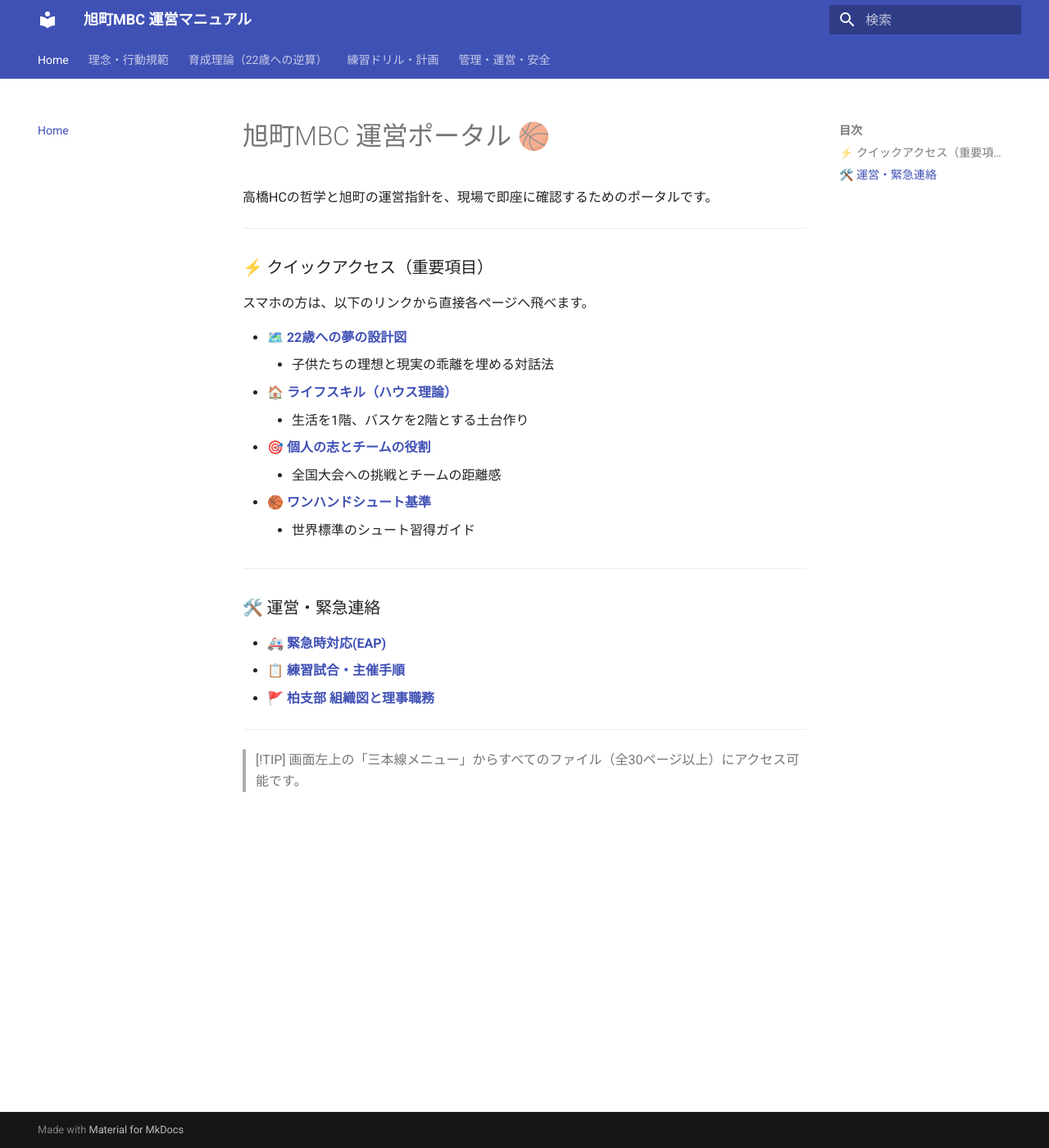
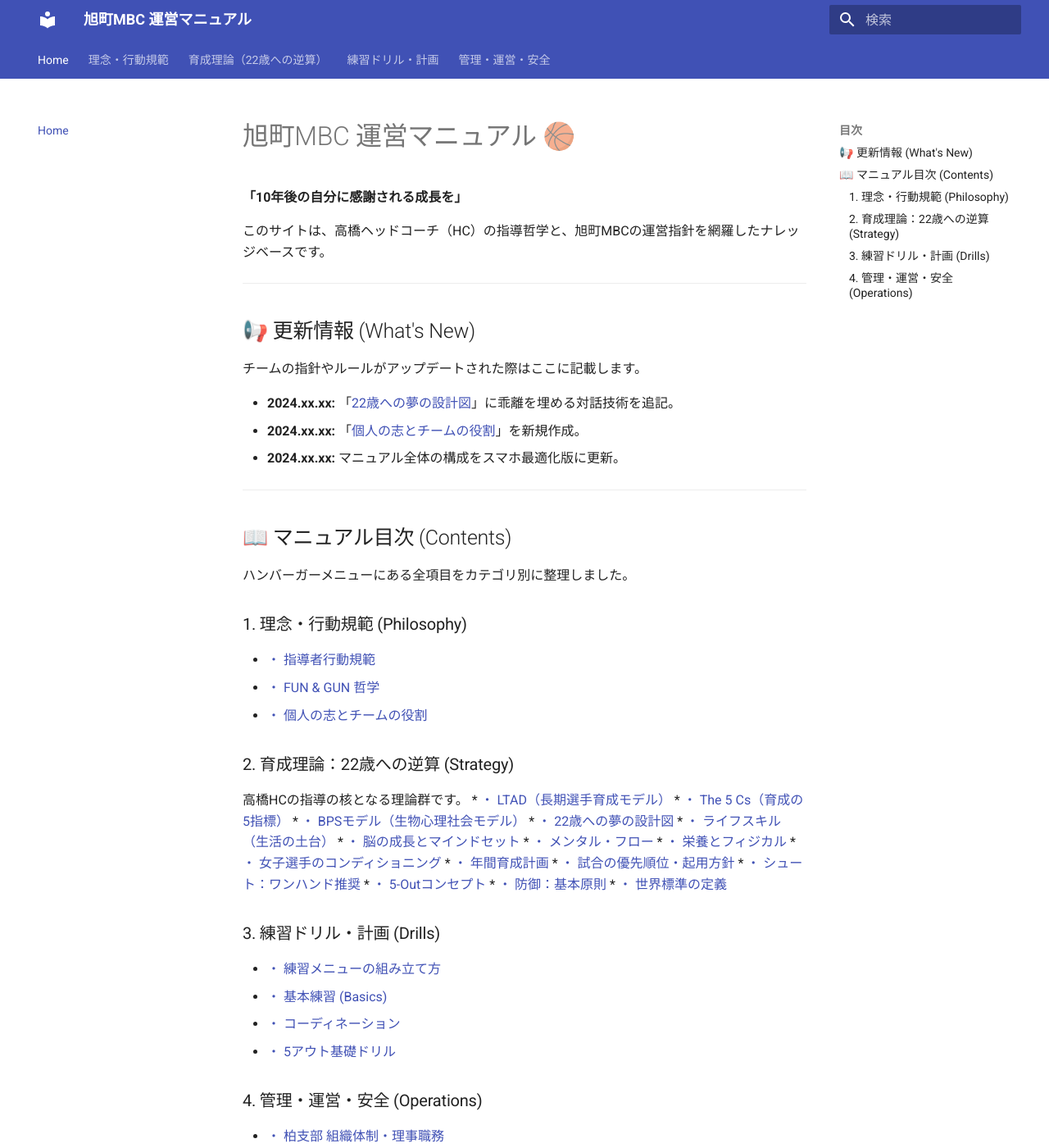
Before and after one commit to kawaiikumichan/asahicho-minibus-ops, an MkDocs documentation site: the page built from docs/index.md, in a window 1280 px wide and 1400 px high. Shown: the whole window at 82% size. Built offline with MkDocs 1.6.1 and Material for MkDocs 9.7.7, drawn with Linux system fonts in a browser that asks for light colours; some of the changed text lies outside the part shown.

Commit message:
Update index.md

```diff
--- a/docs/index.md
+++ b/docs/index.md
@@ -1,28 +1,65 @@
-# 旭町MBC 運営ポータル 🏀
+# 旭町MBC 運営マニュアル 🏀
 
-高橋HCの哲学と旭町の運営指針を、現場で即座に確認するためのポータルです。
+**「10年後の自分に感謝される成長を」**
+
+このサイトは、高橋ヘッドコーチ（HC）の指導哲学と、旭町MBCの運営指針を網羅したナレッジベースです。
 
 ---
 
-### ⚡️ クイックアクセス（重要項目）
-スマホの方は、以下のリンクから直接各ページへ飛べます。
+## 📢 更新情報 (What's New)
+チームの指針やルールがアップデートされた際はここに記載します。
 
-* 🗺️ **[22歳への夢の設計図](01_Coaching_Logics/dream_blueprint.md)**
-    * 子供たちの理想と現実の乖離を埋める対話法
-* 🏠 **[ライフスキル（ハウス理論）](01_Coaching_Logics/life_skills.md)**
-    * 生活を1階、バスケを2階とする土台作り
-* 🎯 **[個人の志とチームの役割](01_Coaching_Logics/individual_goals.md)**
-    * 全国大会への挑戦とチームの距離感
-* 🏀 **[ワンハンドシュート基準](01_Coaching_Logics/shooting_standard.md)**
-    * 世界標準のシュート習得ガイド
+* **2024.xx.xx:** 「[22歳への夢の設計図](01_Coaching_Logics/dream_blueprint.md)」に乖離を埋める対話技術を追記。
+* **2024.xx.xx:** 「[個人の志とチームの役割](01_Coaching_Logics/individual_goals.md)」を新規作成。
+* **2024.xx.xx:** マニュアル全体の構成をスマホ最適化版に更新。
 
 ---
 
-### 🛠️ 運営・緊急連絡
-* 🚑 **[緊急時対応(EAP)](03_Operations/eap.md)**
-* 📋 **[練習試合・主催手順](03_Operations/hosting_practice_match.md)**
-* 🚩 **[柏支部 組織図と理事職務](03_Operations/organization.md)**
+## 📖 マニュアル目次 (Contents)
+ハンバーガーメニューにある全項目をカテゴリ別に整理しました。
+
+### 1. 理念・行動規範 (Philosophy)
+* [・ 指導者行動規範](00_Philosophy/coaching_code.md)
+* [・ FUN & GUN 哲学](00_Philosophy/fun_and_gun.md)
+* [・ 個人の志とチームの役割](01_Coaching_Logics/individual_goals.md)
+
+### 2. 育成理論：22歳への逆算 (Strategy)
+高橋HCの指導の核となる理論群です。
+* [・ LTAD（長期選手育成モデル）](01_Coaching_Logics/ltad.md)
+* [・ The 5 Cs（育成の5指標）](01_Coaching_Logics/5cs.md)
+* [・ BPSモデル（生物心理社会モデル）](01_Coaching_Logics/bps_model.md)
+* [・ 22歳への夢の設計図](01_Coaching_Logics/dream_blueprint.md)
+* [・ ライフスキル（生活の土台）](01_Coaching_Logics/life_skills.md)
+* [・ 脳の成長とマインドセット](01_Coaching_Logics/growth_mindset.md)
+* [・ メンタル・フロー](01_Coaching_Logics/mental_flow.md)
+* [・ 栄養とフィジカル](01_Coaching_Logics/nutrition.md)
+* [・ 女子選手のコンディショニング](01_Coaching_Logics/female_athlete.md)
+* [・ 年間育成計画](01_Coaching_Logics/annual_plan.md)
+* [・ 試合の優先順位・起用方針](01_Coaching_Logics/game_policy.md)
+* [・ シュート：ワンハンド推奨](01_Coaching_Logics/shooting_standard.md)
+* [・ 5-Outコンセプト](01_Coaching_Logics/5out.md)
+* [・ 防御：基本原則](01_Coaching_Logics/defense_basic.md)
+* [・ 世界標準の定義](01_Coaching_Logics/world_standards.md)
+
+### 3. 練習ドリル・計画 (Drills)
+* [・ 練習メニューの組み立て方](02_Training_Drills/practice_planning.md)
+* [・ 基本練習 (Basics)](02_Training_Drills/basics.md)
+* [・ コーディネーション](02_Training_Drills/coordination.md)
+* [・ 5アウト基礎ドリル](02_Training_Drills/5out_basics.md)
+
+### 4. 管理・運営・安全 (Operations)
+* [・ 柏支部 組織体制・理事職務](03_Operations/organization.md)
+* [・ 緊急時対応(EAP)](03_Operations/eap.md)
+* [・ 保護者ガイドライン](03_Operations/parents_guide.md)
+* [・ チームルール（選手）](03_Operations/team_rules_player.md)
+* [・ チームルール（保護者）](03_Operations/team_rules_parent.md)
+* [・ 練習試合 主催手順](03_Operations/hosting_practice_match.md)
+* [・ 大会協力業務](03_Operations/tournament_duty.md)
+* [・ 遠征先のマナー](03_Operations/away_game_etiquette.md)
+* [・ TOマニュアル](03_Operations/to_manual.md)
+* [・ 送迎・移動の安全ルール](03_Operations/transport_safety.md)
 
 ---
-> [!TIP]
-> 画面左上の「三本線メニュー」からすべてのファイル（全30ページ以上）にアクセス可能です。
+**責任者:**
+* ヘッドコーチ (HC): 高橋
+* 運営・事務局: 池田
```
